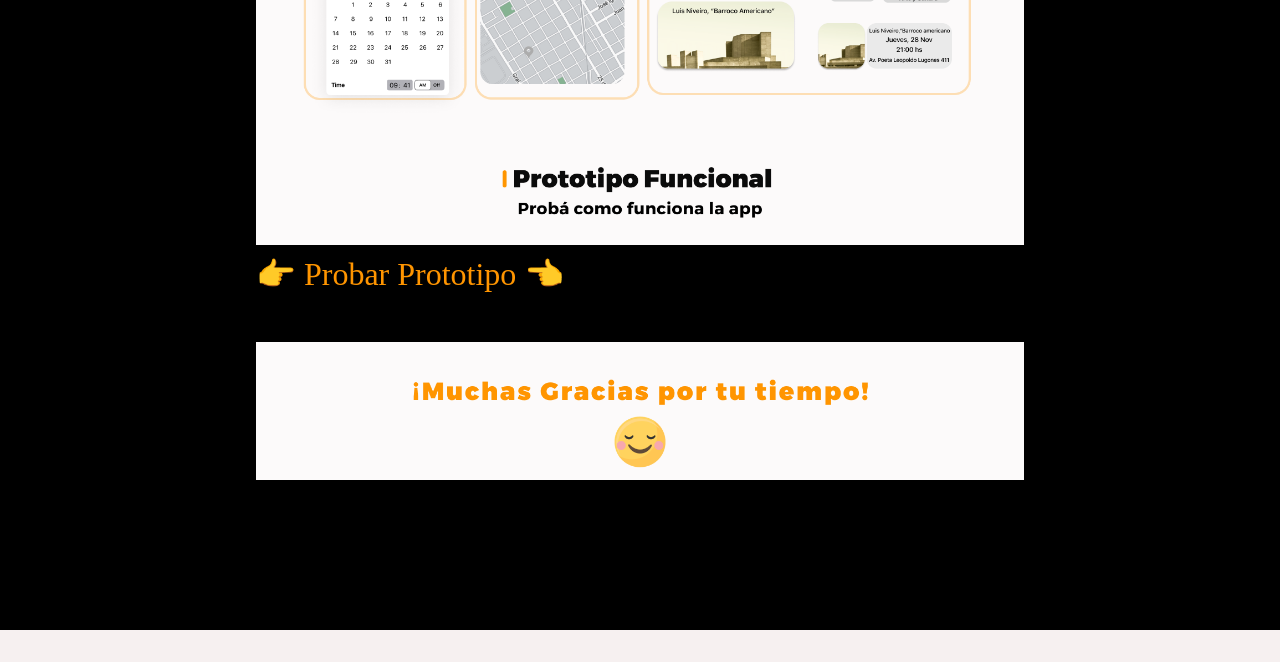
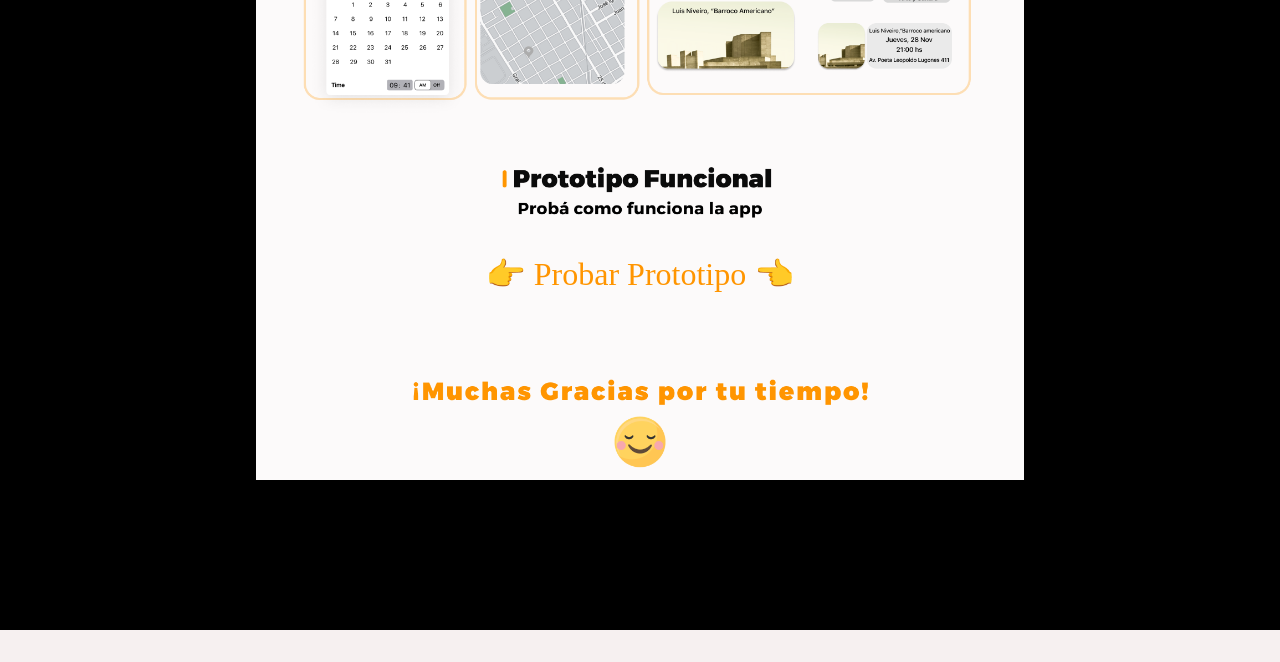
Before and after one commit to UlisesPinus/portfolio-ullises-pinus, a plain HTML site: page pages/letsgo-mobileapp.html in a window 1280 px wide. Shown: the part 8330-8992 px from the top of the page. Drawn offline with nearby package versions, Linux system fonts and the light colour scheme.

Commit message:
correcion enlaces

```diff
--- a/css/style.css
+++ b/css/style.css
@@ -533,11 +533,12 @@ footer ul li {
 
 .proyecto-letsgo a {
     color: #FF9500;
-    text-align: left;
+    text-align: center;
     padding: 10px 0px 40px 0px;
     font-weight: 500;
     text-decoration: none;
     width: 60%;
+    background-color: #FCFAFA;
 }
 
 .proyecto-letsgo a h2:hover {
```
